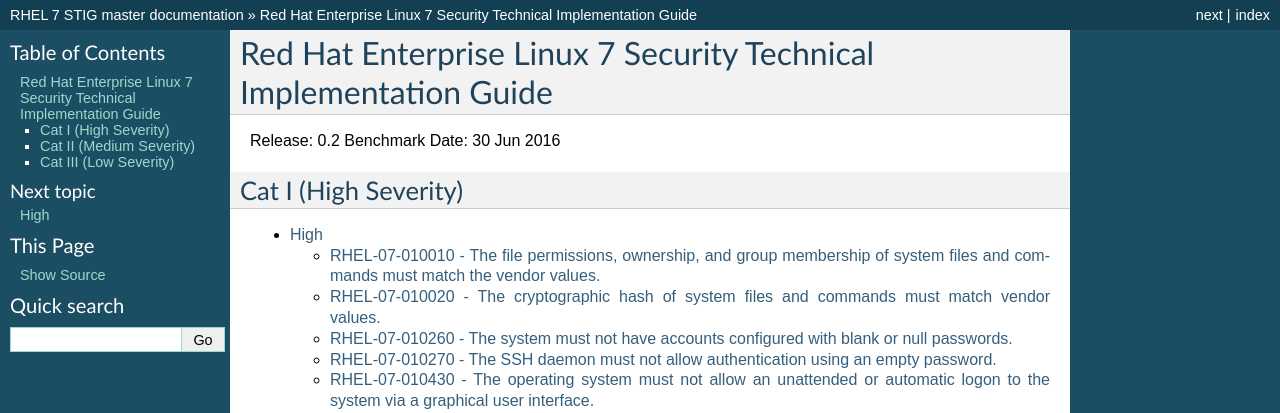
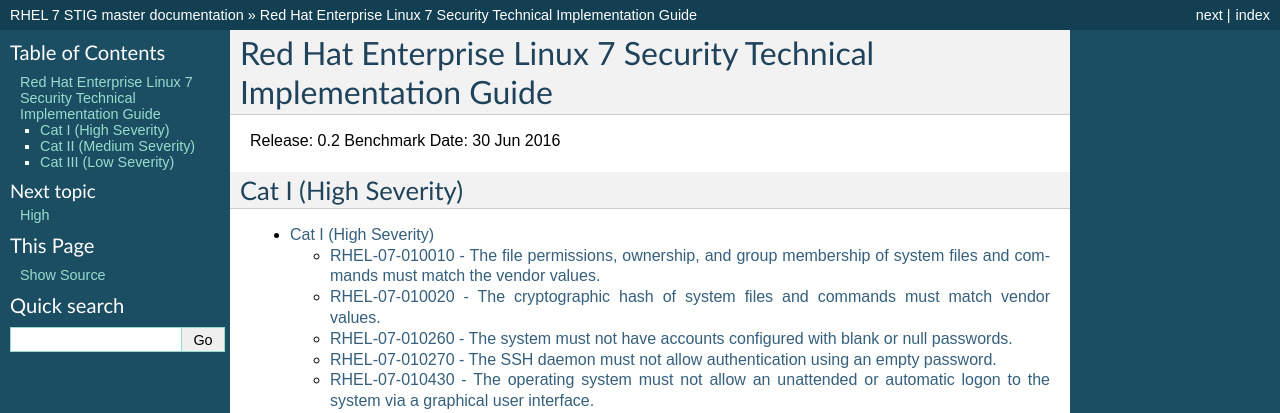
Before and after one commit to major/rhel7stig-sphinx, a Sphinx documentation site: the page built from doc/source/index.rst, in a window 1280 px wide and 1400 px high. Shown: the top 413 px of the window. Built offline with Sphinx 7.4.7, drawn with Linux system fonts in a browser that asks for light colours; some of the changed text lies outside the part shown.

Commit message:
Changing section headings

```diff
--- a/doc/source/index.rst
+++ b/doc/source/index.rst
@@ -11,7 +11,7 @@
 .. toctree::
    :maxdepth: 2
 
-   high.rst
+   Cat I (High Severity)<high>
 
 Cat II (Medium Severity)
 ========================
@@ -19,7 +19,7 @@
 .. toctree::
    :maxdepth: 2
 
-   medium.rst
+   Cat II (Medium Severity)<medium>
 
 Cat III (Low Severity)
 ======================
@@ -27,4 +27,4 @@
 .. toctree::
    :maxdepth: 2
 
-   low.rst
+   Cat III (Low Severity)<low>
```
Also changed, not shown: 1 other file.
